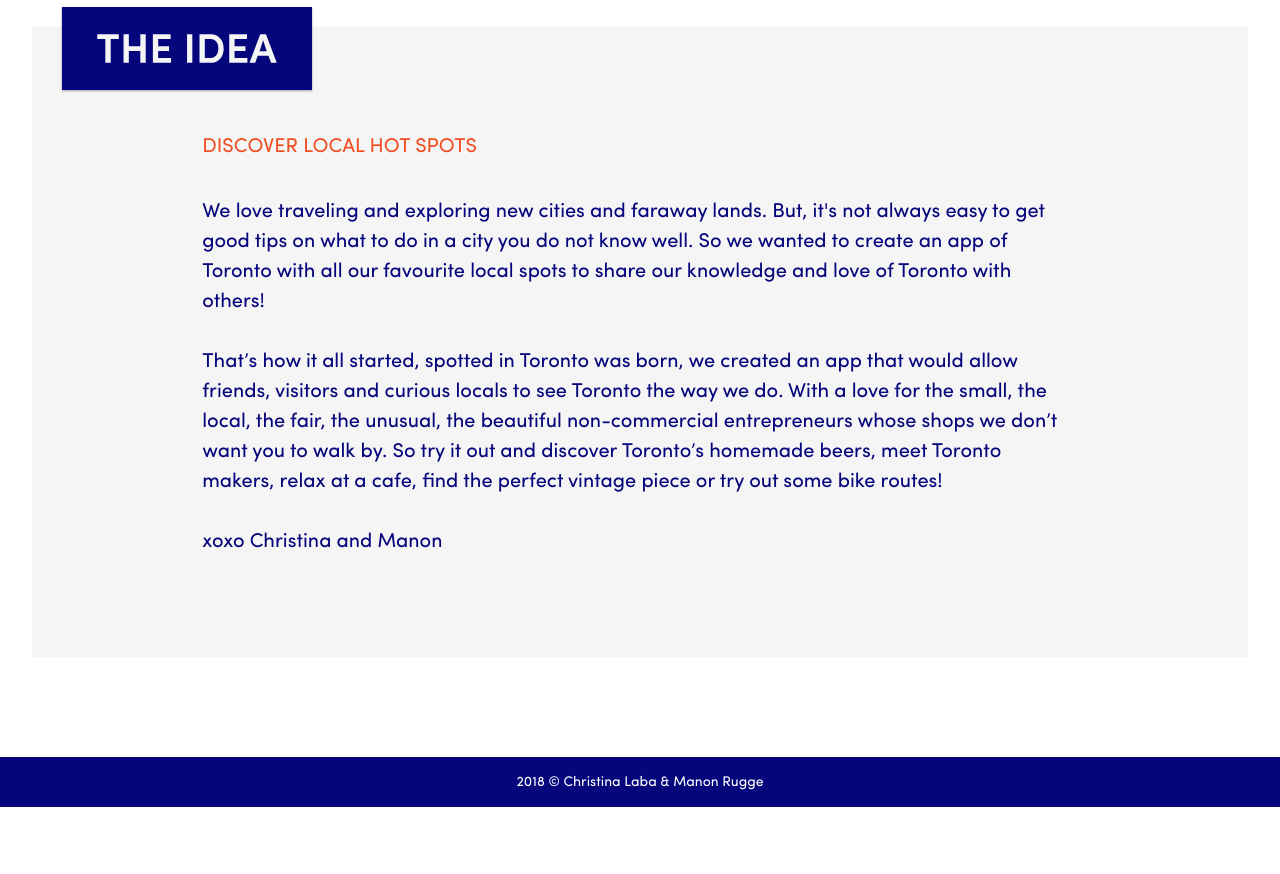
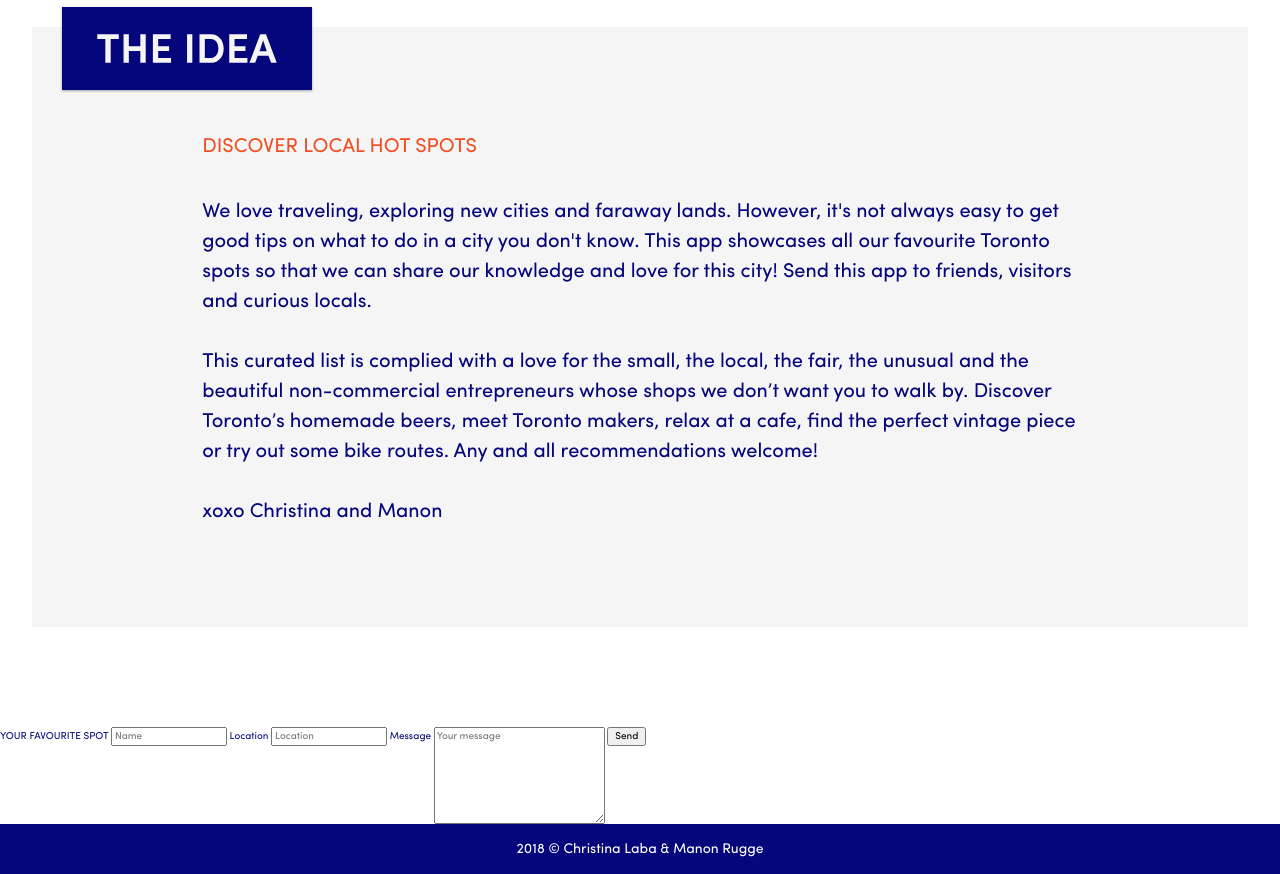
Before and after one commit to manonrugge/spottedInToronto, a website: page index.html in a window 1280 px wide. Shown: the part 2740-3614 px from the top of the page. Before the commit the page ends 3547 px from the top, so only its background shows below. Drawn offline with nearby package versions, Linux system fonts and the light colour scheme; some packages are replaced by stand-ins of ours; a small style sheet from the web is missing.

Commit message:
shorter about section because jon didnt make it past 4 lines

```diff
--- a/index.html
+++ b/index.html
@@ -246,10 +246,10 @@
 			<img class="label-image" src="./public/assets/about.svg" alt="">
 		</div>
 		<div class="wrapper">
-			<p> <span> Discover Local hot Spots</span> <br><br>We love traveling and exploring new cities and faraway lands. But, it's not always easy to get good tips on what to do in a city you do not know well. So we wanted to create an app of Toronto with all our favourite local spots to share our knowledge and love of Toronto with others!
+			<p> <span> Discover Local hot Spots</span> <br><br>We love traveling, exploring new cities and faraway lands. However, it's not always easy to get good tips on what to do in a city you don't know. This app showcases all our favourite Toronto spots so that we can share our knowledge and love for this city! Send this app to friends, visitors and curious locals.
 			<br>
 			<br>
-			 That’s how it all started, spotted in Toronto was born, we created an app that would allow friends, visitors and curious locals to see Toronto the way we do. With a love for the small, the local, the fair, the unusual, the beautiful non-commercial entrepreneurs whose shops we don’t want you to walk by. So try it out and discover Toronto’s homemade beers, meet Toronto makers, relax at a cafe, find the perfect vintage piece or try out some bike routes!
+			This curated list is complied with a love for the small, the local, the fair, the unusual and the beautiful non-commercial entrepreneurs whose shops we don’t want you to walk by. Discover Toronto’s homemade beers, meet Toronto makers, relax at a cafe, find the perfect vintage piece or try out some bike routes. Any and all recommendations welcome!
 			<br>
 			<br>
 			xoxo Christina and Manon
@@ -261,7 +261,21 @@
 
 	<!-- recommendations section start -->
 	<section>
+		<div class="label-theIdea">
+			<img class="label-image" src="" alt="">
+		</div>
+			<form action="https://api.formbucket.com/f/buk_HeJfHXfSrINCzPxN1TvtTMxW" method="POST" class="clearfix">
+				<label for="spot" class="visuallyhidden">YOUR FAVOURITE SPOT</label>
+				<input type="text" class="name" placeholder="Name" name="user-name">
 
+				<label for="name" class="visuallyhidden">Location</label>
+				<input type="text" class="name" placeholder="Location" name="user-name">
+
+				<label for="message" class="visuallyhidden">Message</label>
+				<textarea name="message" placeholder="Your message" id="messageBox" cols="30" rows="7"></textarea>
+
+				<input type="submit" class ="send" value="Send" >
+			</form>
 	</section>
 	<!-- recommendations section end -->
 
```
